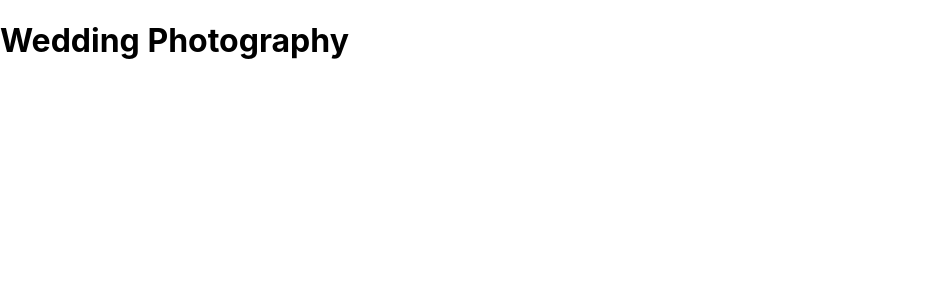
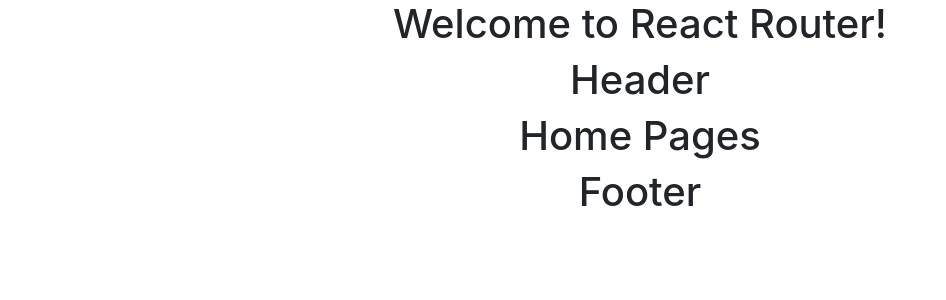
Before and after one commit to mdmehedihasan212/wedding-photography-service, a React (Create React App) app: page / in a window 1280 px wide. Shown: the top 300 px of the page, without its empty margins (0-946 px from the left). Built offline with nearby package versions, Linux system fonts and the light colour scheme.

Commit message:
install react router npm and setup cdn link bootstrap in index.html and set routes

```diff
--- a/package.json
+++ b/package.json
@@ -8,6 +8,7 @@
     "@testing-library/user-event": "^13.5.0",
     "react": "^18.0.0",
     "react-dom": "^18.0.0",
+    "react-router-dom": "^6.3.0",
     "react-scripts": "5.0.1",
     "web-vitals": "^2.1.4"
   },
--- a/public/index.html
+++ b/public/index.html
@@ -22,6 +22,8 @@
       work correctly both with client-side routing and a non-root public URL.
       Learn how to configure a non-root public URL by running `npm run build`.
     -->
+  <link href="https://cdn.jsdelivr.net/npm/bootstrap@5.1.3/dist/css/bootstrap.min.css" rel="stylesheet"
+    integrity="sha384-1BmE4kWBq78iYhFldvKuhfTAU6auU8tT94WrHftjDbrCEXSU1oBoqyl2QvZ6jIW3" crossorigin="anonymous">
   <title>Wedding Photography</title>
 </head>
 
--- a/src/App.js
+++ b/src/App.js
@@ -1,10 +1,20 @@
-import logo from './logo.svg';
 import './App.css';
+import { Route, Routes } from 'react-router-dom';
+import Home from './Pages/Home/Home/Home';
+import About from './Pages/About/About';
+import Header from './Pages/Shared/Header/Header';
+import Footer from './Pages/Shared/Footer/Footer';
 
 function App() {
   return (
-    <div>
-      <h1>Wedding Photography</h1>
+    <div className="App">
+      <h1>Welcome to React Router!</h1>
+      <Header />
+      <Routes>
+        <Route path="/" element={<Home />} />
+        <Route path="about" element={<About />} />
+      </Routes>
+      <Footer />
     </div>
   );
 }
--- /dev/null
+++ b/src/Pages/About/About.js
@@ -0,0 +1,11 @@
+import React from 'react';
+
+const About = () => {
+    return (
+        <div>
+            <h1>About Me</h1>
+        </div>
+    );
+};
+
+export default About;
--- /dev/null
+++ b/src/Pages/Home/Home/Home.js
@@ -0,0 +1,11 @@
+import React from 'react';
+
+const Home = () => {
+    return (
+        <div>
+            <h1>Home Pages</h1>
+        </div>
+    );
+};
+
+export default Home;
--- /dev/null
+++ b/src/Pages/Shared/Footer/Footer.js
@@ -0,0 +1,11 @@
+import React from 'react';
+
+const Footer = () => {
+    return (
+        <div>
+            <h1>Footer</h1>
+        </div>
+    );
+};
+
+export default Footer;
--- /dev/null
+++ b/src/Pages/Shared/Header/Header.js
@@ -0,0 +1,11 @@
+import React from 'react';
+
+const Header = () => {
+    return (
+        <div>
+            <h1>Header</h1>
+        </div>
+    );
+};
+
+export default Header;
--- a/src/index.js
+++ b/src/index.js
@@ -3,12 +3,15 @@
 import './index.css';
 import App from './App';
 import reportWebVitals from './reportWebVitals';
+import { BrowserRouter } from 'react-router-dom';
 
 const root = ReactDOM.createRoot(document.getElementById('root'));
 root.render(
-  <React.StrictMode>
-    <App />
-  </React.StrictMode>
+  <BrowserRouter>
+    <React.StrictMode>
+      <App />
+    </React.StrictMode>
+  </BrowserRouter>
 );
 
 // If you want to start measuring performance in your app, pass a function
```
Also changed, not shown: src/Pages/Home/Banner/Banner.js (added, +11 -0 lines), src/Pages/Home/Services/Services.js (added, +11 -0 lines), 1 other file (tests, documents, lock files or other folders).
